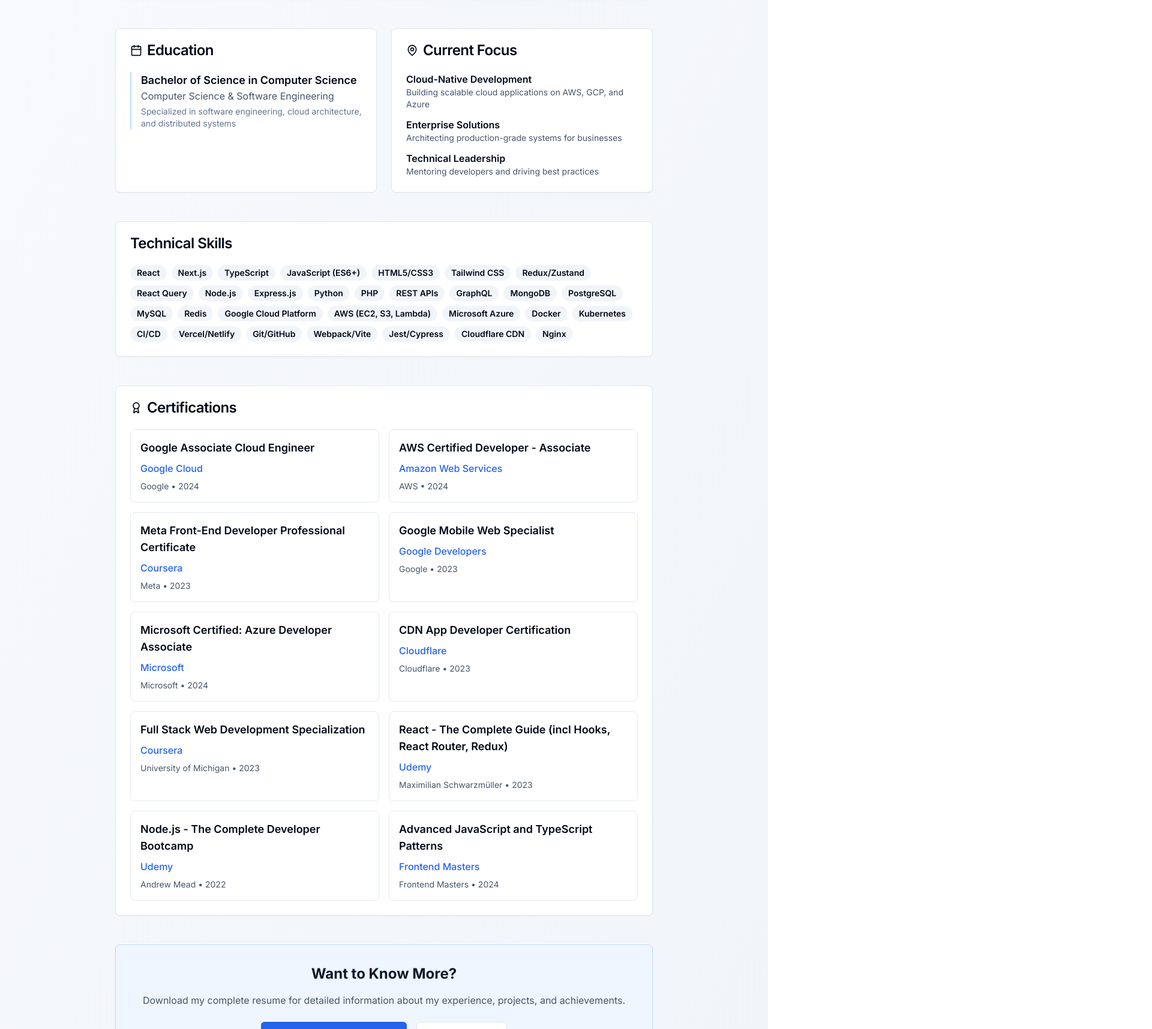
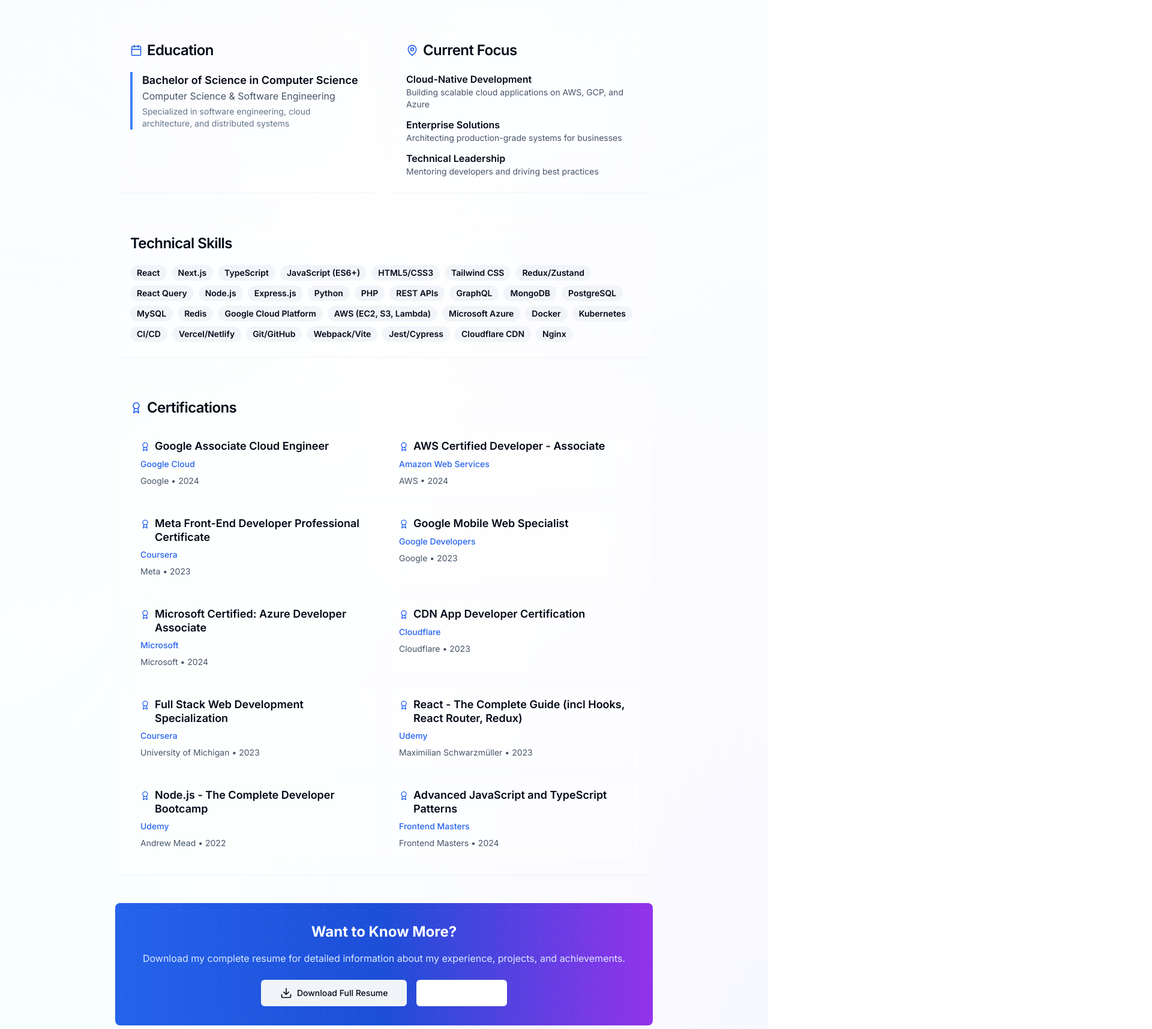
Before and after one commit to RITCHIEMEDIA/Ritchie-tech, a Next.js app: page /about in a window 1280 px wide. Shown: the part 810-2526 px from the top of the page at 60% size, 1920 px wide, since content can reach past the window. Built offline with nearby package versions, Linux system fonts and the light colour scheme.

Commit message:
ritchietech

```diff
--- a/app/about/page.tsx
+++ b/app/about/page.tsx
@@ -115,23 +115,23 @@
   const whatsappUrl = `https://wa.me/${whatsappNumber}?text=${whatsappMessage}`
 
   return (
-    <div className="min-h-screen bg-gradient-to-br from-slate-50 to-slate-100 dark:from-slate-900 dark:to-slate-800">
+    <div className="min-h-screen bg-mesh">
       <div className="container mx-auto px-4 py-16">
         <div className="max-w-4xl mx-auto space-y-12">
           {/* Header */}
-          <div className="text-center space-y-4">
-            <h1 className="text-4xl md:text-5xl font-bold text-slate-900 dark:text-white">About RITCHIE</h1>
+          <div className="text-center space-y-4 animate-fade-in-down">
+            <h1 className="text-4xl md:text-5xl font-bold bg-gradient-to-r from-slate-900 via-blue-900 to-slate-900 dark:from-white dark:via-blue-200 dark:to-white bg-clip-text text-transparent animate-gradient">About RITCHIE</h1>
             <p className="text-xl text-slate-600 dark:text-slate-300">
               Certified Full-Stack Developer | Cloud Solutions Architect | Software Engineering Professional
             </p>
             <div className="flex flex-col sm:flex-row gap-4 justify-center mt-6">
-              <Button asChild>
+              <Button asChild className="hover-lift hover-glow group">
                 <Link href={resumePath} target="_blank" download="Isaac-Elisha-Resume.pdf">
-                  <Download className="h-4 w-4 mr-2" />
+                  <Download className="h-4 w-4 mr-2 group-hover:animate-pulse" />
                   Download My Resume
                 </Link>
               </Button>
-              <Button variant="outline" asChild>
+              <Button variant="outline" asChild className="hover-lift">
                 <Link href={whatsappUrl} target="_blank">
                   <MessageCircle className="h-4 w-4 mr-2" />
                   Let's Connect
@@ -141,32 +141,32 @@
           </div>
 
           {/* Bio Section */}
-          <Card>
+          <Card className="glass-strong border-0 card-interactive animate-fade-in-up delay-200">
             <CardHeader>
               <CardTitle className="flex items-center gap-2">
-                <BookOpen className="h-5 w-5" />
+                <BookOpen className="h-5 w-5 text-blue-600 dark:text-blue-400" />
                 My Story
               </CardTitle>
             </CardHeader>
             <CardContent className="space-y-4 text-slate-700 dark:text-slate-300 leading-relaxed">
-              <p>
+              <p className="animate-fade-in delay-300">
                 Hello! I'm Isaac Elisha, professionally known as Ritchie Tech. I'm a certified full-stack developer
                 with extensive expertise in building scalable, production-ready web applications. I hold a
                 Bachelor of Science in Computer Science and maintain active certifications from Google Cloud,
                 AWS, Microsoft Azure, and Meta.
               </p>
-              <p>
+              <p className="animate-fade-in delay-400">
                 With a proven track record of delivering enterprise-grade solutions, I specialize in modern web
                 technologies including React, Next.js, Node.js, TypeScript, and cloud infrastructure. My expertise
                 spans from responsive frontend development to robust backend systems, microservices architecture,
                 and cloud deployment strategies.
               </p>
-              <p>
+              <p className="animate-fade-in delay-500">
                 As a certified cloud developer (Google Cloud, AWS, Azure), I architect and deploy scalable applications
                 that handle high traffic and complex business logic. My approach combines technical excellence with
                 business acumen, ensuring that every solution I build drives measurable value and user satisfaction.
               </p>
-              <p>
+              <p className="animate-fade-in delay-600">
                 I'm committed to continuous professional development and staying at the forefront of technology.
                 This dedication is reflected in my portfolio of certifications from industry leaders including Google,
                 Amazon, Microsoft, Meta, and specialized platforms like Cloudflare for CDN application development.
@@ -176,16 +176,16 @@
 
           {/* Education & Timeline */}
           <div className="grid grid-cols-1 md:grid-cols-2 gap-6">
-            <Card>
+            <Card className="glass-strong border-0 card-interactive animate-fade-in-left delay-300">
               <CardHeader>
                 <CardTitle className="flex items-center gap-2">
-                  <Calendar className="h-5 w-5" />
+                  <Calendar className="h-5 w-5 text-blue-600 dark:text-blue-400" />
                   Education
                 </CardTitle>
               </CardHeader>
               <CardContent>
                 <div className="space-y-4">
-                  <div className="border-l-2 border-blue-200 dark:border-blue-800 pl-4">
+                  <div className="border-l-4 border-blue-500 dark:border-blue-400 pl-4 hover:border-blue-600 transition-colors">
                     <h3 className="font-semibold text-lg">Bachelor of Science in Computer Science</h3>
                     <p className="text-slate-600 dark:text-slate-400">Computer Science & Software Engineering</p>
                     <p className="text-sm text-slate-500 dark:text-slate-500 mt-1">
@@ -196,25 +196,25 @@
               </CardContent>
             </Card>
 
-            <Card>
+            <Card className="glass-strong border-0 card-interactive animate-fade-in-right delay-300">
               <CardHeader>
                 <CardTitle className="flex items-center gap-2">
-                  <MapPin className="h-5 w-5" />
+                  <MapPin className="h-5 w-5 text-blue-600 dark:text-blue-400" />
                   Current Focus
                 </CardTitle>
               </CardHeader>
               <CardContent>
                 <div className="space-y-3">
-                  <div>
-                    <h3 className="font-semibold">Cloud-Native Development</h3>
+                  <div className="group">
+                    <h3 className="font-semibold group-hover:text-blue-600 dark:group-hover:text-blue-400 transition-colors">Cloud-Native Development</h3>
                     <p className="text-sm text-slate-600 dark:text-slate-400">Building scalable cloud applications on AWS, GCP, and Azure</p>
                   </div>
-                  <div>
-                    <h3 className="font-semibold">Enterprise Solutions</h3>
+                  <div className="group">
+                    <h3 className="font-semibold group-hover:text-blue-600 dark:group-hover:text-blue-400 transition-colors">Enterprise Solutions</h3>
                     <p className="text-sm text-slate-600 dark:text-slate-400">Architecting production-grade systems for businesses</p>
                   </div>
-                  <div>
-                    <h3 className="font-semibold">Technical Leadership</h3>
+                  <div className="group">
+                    <h3 className="font-semibold group-hover:text-blue-600 dark:group-hover:text-blue-400 transition-colors">Technical Leadership</h3>
                     <p className="text-sm text-slate-600 dark:text-slate-400">
                       Mentoring developers and driving best practices
                     </p>
@@ -225,14 +225,19 @@
           </div>
 
           {/* Skills */}
-          <Card>
+          <Card className="glass-strong border-0 card-interactive animate-fade-in-up delay-400">
             <CardHeader>
               <CardTitle>Technical Skills</CardTitle>
             </CardHeader>
             <CardContent>
               <div className="flex flex-wrap gap-2">
-                {skills.map((skill) => (
-                  <Badge key={skill} variant="secondary" className="text-sm">
+                {skills.map((skill, idx) => (
+                  <Badge
+                    key={skill}
+                    variant="secondary"
+                    className="text-sm hover:scale-110 hover:shadow-md transition-all cursor-default animate-fade-in"
+                    style={{animationDelay: `${idx * 30}ms`}}
+                  >
                     {skill}
                   </Badge>
                 ))}
@@ -241,19 +246,26 @@
           </Card>
 
           {/* Certifications */}
-          <Card>
+          <Card className="glass-strong border-0 card-interactive animate-fade-in-up delay-500">
             <CardHeader>
               <CardTitle className="flex items-center gap-2">
-                <Award className="h-5 w-5" />
+                <Award className="h-5 w-5 text-blue-600 dark:text-blue-400" />
                 Certifications
               </CardTitle>
             </CardHeader>
             <CardContent>
               <div className="grid grid-cols-1 md:grid-cols-2 gap-4">
                 {certifications.map((cert, index) => (
-                  <div key={index} className="border rounded-lg p-4 space-y-2">
-                    <h3 className="font-semibold text-lg">{cert.title}</h3>
-                    <p className="text-blue-600 dark:text-blue-400 font-medium">{cert.platform}</p>
+                  <div
+                    key={index}
+                    className="glass border border-slate-200 dark:border-slate-700 rounded-lg p-4 space-y-2 hover-lift hover:border-blue-400 dark:hover:border-blue-600 transition-all animate-scale-in"
+                    style={{animationDelay: `${index * 80}ms`}}
+                  >
+                    <div className="flex items-start gap-2">
+                      <Award className="h-4 w-4 text-blue-600 dark:text-blue-400 mt-1 flex-shrink-0" />
+                      <h3 className="font-semibold text-lg leading-tight">{cert.title}</h3>
+                    </div>
+                    <p className="text-blue-600 dark:text-blue-400 font-medium text-sm">{cert.platform}</p>
                     <p className="text-sm text-slate-600 dark:text-slate-400">
                       {cert.issuer || cert.instructor} • {cert.year}
                     </p>
@@ -264,20 +276,21 @@
           </Card>
 
           {/* Call to Action */}
-          <Card className="bg-blue-50 dark:bg-blue-900/20 border-blue-200 dark:border-blue-800">
-            <CardContent className="p-8 text-center">
-              <h3 className="text-2xl font-bold text-slate-900 dark:text-white mb-4">Want to Know More?</h3>
-              <p className="text-slate-600 dark:text-slate-300 mb-6">
+          <Card className="bg-gradient-to-r from-blue-600 via-blue-700 to-purple-600 dark:from-blue-700 dark:via-blue-800 dark:to-purple-700 border-0 relative overflow-hidden animate-fade-in-up delay-600">
+            <div className="absolute inset-0 bg-dot-pattern opacity-10"></div>
+            <CardContent className="p-8 text-center relative z-10">
+              <h3 className="text-2xl font-bold text-white mb-4">Want to Know More?</h3>
+              <p className="text-blue-100 mb-6">
                 Download my complete resume for detailed information about my experience, projects, and achievements.
               </p>
               <div className="flex flex-col sm:flex-row gap-4 justify-center">
-                <Button asChild size="lg">
+                <Button asChild size="lg" variant="secondary" className="hover-lift">
                   <Link href={resumePath} target="_blank" download="Isaac-Elisha-Resume.pdf">
                     <Download className="h-5 w-5 mr-2" />
                     Download Full Resume
                   </Link>
                 </Button>
-                <Button variant="outline" size="lg" asChild>
+                <Button variant="outline" size="lg" asChild className="text-white border-white/30 hover:bg-white/10 hover-lift">
                   <Link href="/contact">Get In Touch</Link>
                 </Button>
               </div>
--- a/app/globals.css
+++ b/app/globals.css
@@ -194,6 +194,27 @@
     }
   }
 
+  @keyframes spiral-rotate {
+    0% {
+      transform: rotate(0deg) scale(1);
+    }
+    50% {
+      transform: rotate(180deg) scale(1.1);
+    }
+    100% {
+      transform: rotate(360deg) scale(1);
+    }
+  }
+
+  @keyframes spiral-pulse {
+    0%, 100% {
+      opacity: 0.03;
+    }
+    50% {
+      opacity: 0.08;
+    }
+  }
+
   /* Animation utility classes */
   .animate-fade-in {
     animation: fadeIn 0.6s ease-out forwards;
@@ -281,11 +302,35 @@
 
   /* Mesh gradient backgrounds */
   .bg-mesh {
+    position: relative;
     background-image:
       radial-gradient(at 0% 0%, hsla(220, 100%, 95%, 0.3) 0px, transparent 50%),
       radial-gradient(at 100% 0%, hsla(200, 100%, 95%, 0.3) 0px, transparent 50%),
       radial-gradient(at 100% 100%, hsla(240, 100%, 95%, 0.3) 0px, transparent 50%),
       radial-gradient(at 0% 100%, hsla(180, 100%, 95%, 0.3) 0px, transparent 50%);
+  }
+
+  .bg-mesh::before {
+    content: '';
+    position: absolute;
+    inset: 0;
+    background-image:
+      repeating-conic-gradient(
+        from 0deg at 50% 50%,
+        transparent 0deg,
+        hsla(220, 70%, 60%, 0.03) 15deg,
+        transparent 30deg,
+        hsla(200, 70%, 60%, 0.03) 45deg,
+        transparent 60deg
+      );
+    animation: spiral-rotate 60s linear infinite, spiral-pulse 8s ease-in-out infinite;
+    pointer-events: none;
+    z-index: 0;
+  }
+
+  .bg-mesh > * {
+    position: relative;
+    z-index: 1;
   }
 
   .dark .bg-mesh {
@@ -294,6 +339,18 @@
       radial-gradient(at 100% 0%, hsla(200, 70%, 15%, 0.3) 0px, transparent 50%),
       radial-gradient(at 100% 100%, hsla(240, 70%, 15%, 0.3) 0px, transparent 50%),
       radial-gradient(at 0% 100%, hsla(180, 70%, 15%, 0.3) 0px, transparent 50%);
+  }
+
+  .dark .bg-mesh::before {
+    background-image:
+      repeating-conic-gradient(
+        from 0deg at 50% 50%,
+        transparent 0deg,
+        hsla(220, 70%, 40%, 0.04) 15deg,
+        transparent 30deg,
+        hsla(200, 70%, 40%, 0.04) 45deg,
+        transparent 60deg
+      );
   }
 
   /* Dot pattern background */
@@ -313,6 +370,30 @@
 
   .hover-lift:hover {
     @apply -translate-y-2 shadow-xl;
+  }
+
+  /* Touch-optimized cards */
+  .card-interactive {
+    @apply transition-all duration-300 cursor-pointer;
+    -webkit-tap-highlight-color: transparent;
+  }
+
+  .card-interactive:hover {
+    @apply -translate-y-2 shadow-xl;
+  }
+
+  .card-interactive:active {
+    @apply scale-[0.98] shadow-lg;
+  }
+
+  @media (hover: none) and (pointer: coarse) {
+    .card-interactive:hover {
+      @apply translate-y-0;
+    }
+
+    .card-interactive:active {
+      @apply -translate-y-1 shadow-lg;
+    }
   }
 
   .hover-glow:hover {
```
Also changed, not shown: app/page.tsx (+5 -5 lines), app/projects/page.tsx (+40 -34 lines), 1 other file (tests, documents, lock files or other folders).
